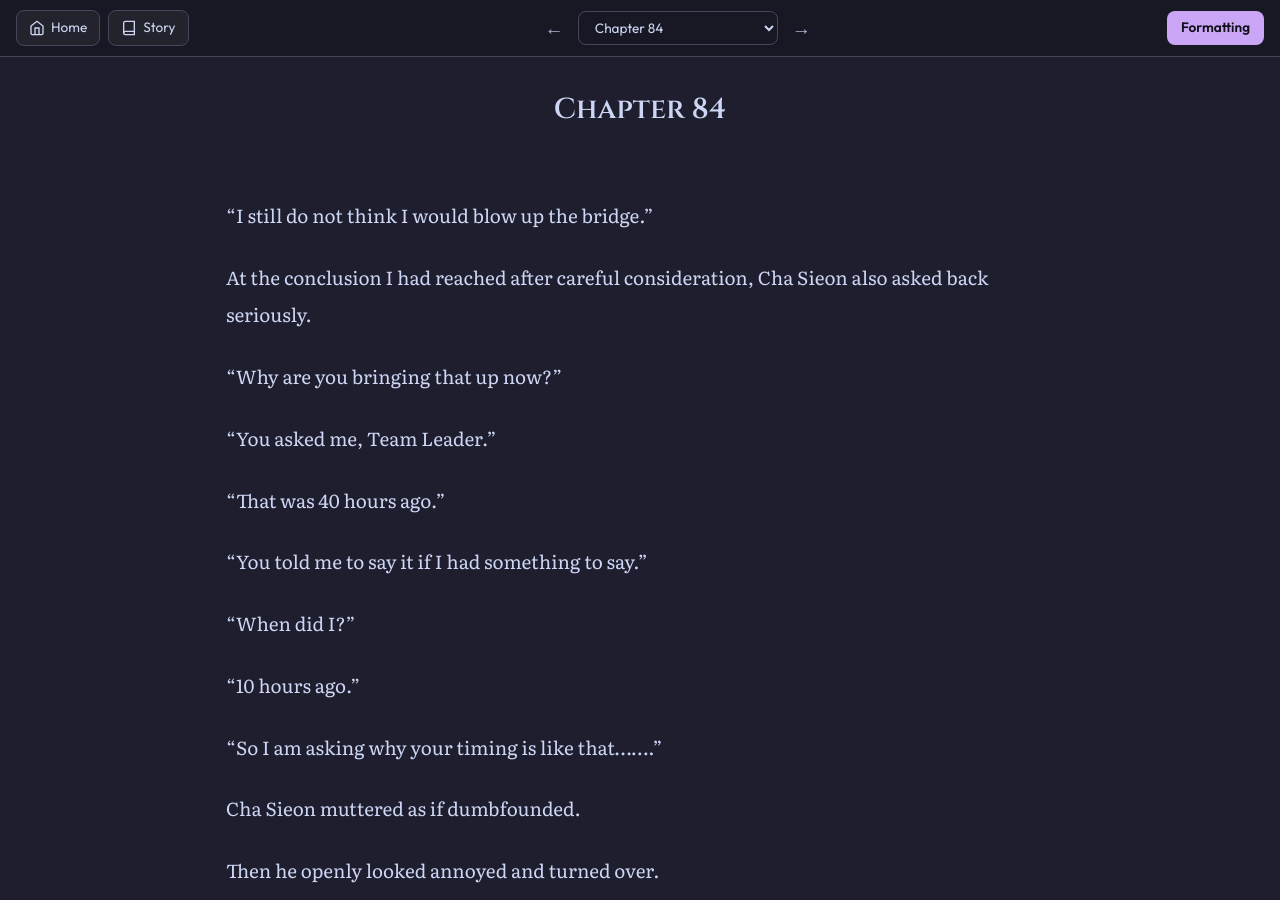
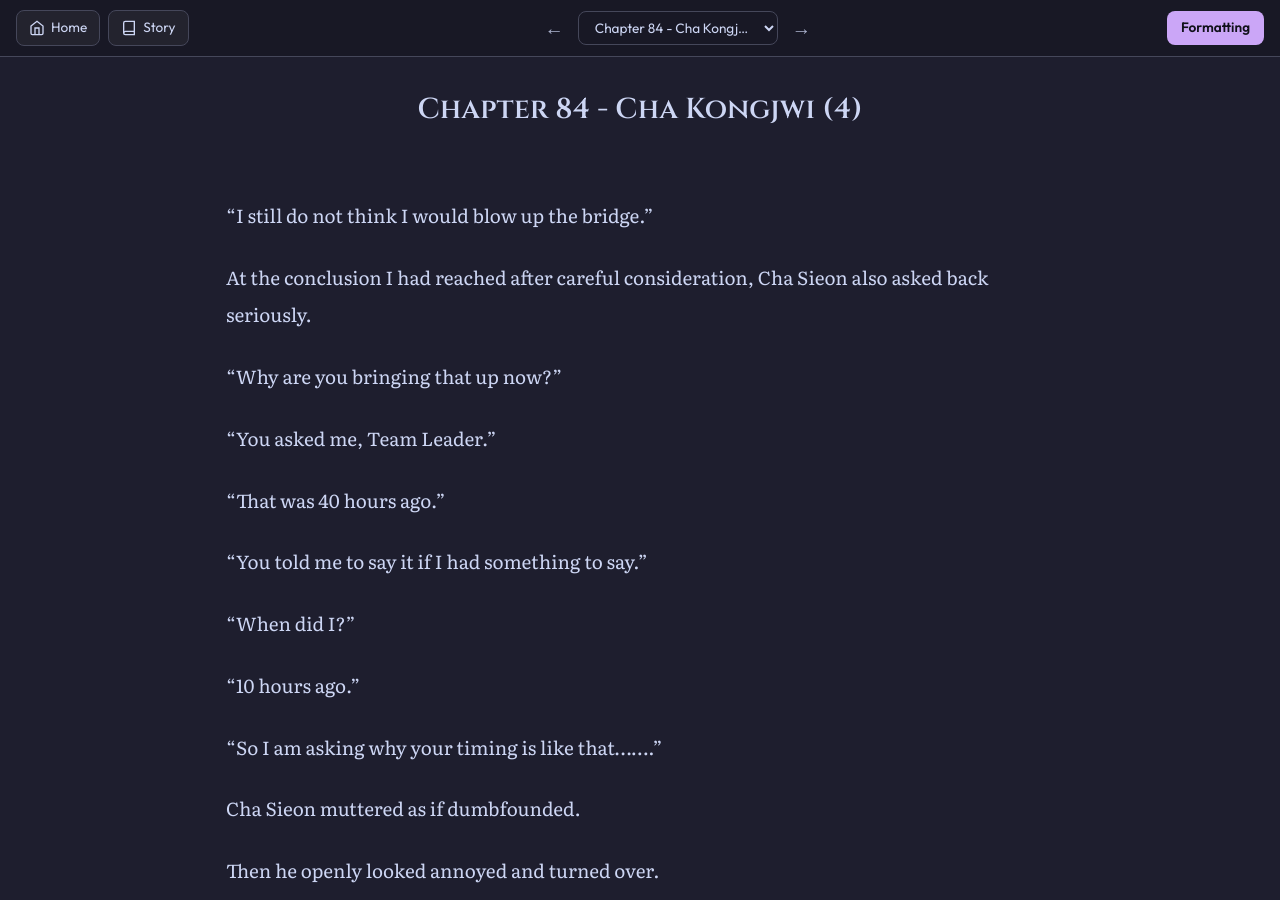
Before and after one commit to soleumn/soleumn.github.io, a Jekyll site: the page built from _chapters/esg/ch84.md, in a window 1280 px wide and 900 px high. Built offline with Jekyll 4.4.1, drawn with Linux system fonts in a browser that asks for light colours; comment, search, counter and statistics services are not loaded.

Commit message:
Update ch84.md

```diff
--- a/_chapters/esg/ch84.md
+++ b/_chapters/esg/ch84.md
@@ -1,5 +1,5 @@
 ---
-title: "Chapter 84"
+title: "Chapter 84 - Cha Kongjwi (4)"
 categories: esg
 capitulo: 84
 ---
```
